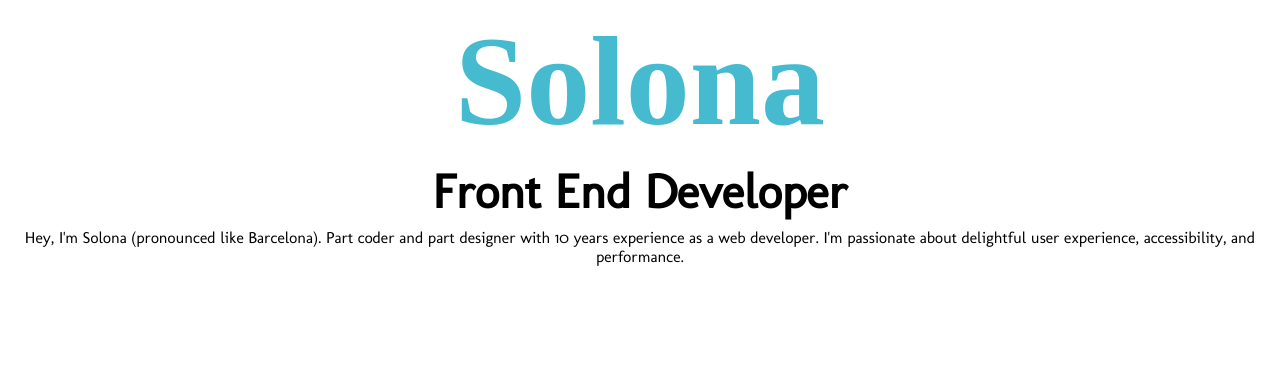
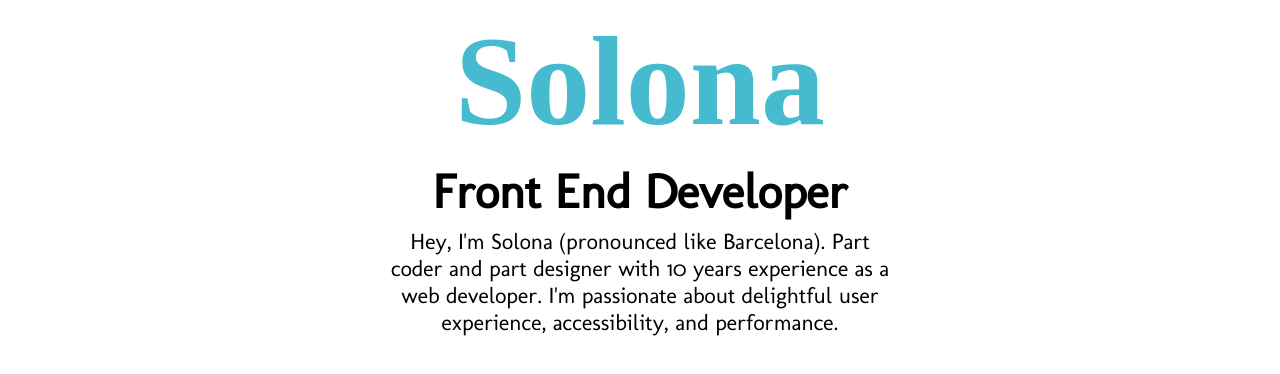
Before and after one commit to solonaarmstrong-zz/portfolio, a React (Create React App) app: page / in a window 1280 px wide. Shown: the top 374 px of the page. Built offline with nearby package versions, Linux system fonts and the light colour scheme; a web font is replaced by a local one.

Commit message:
Add Paragraph component

```diff
--- a/src/App.tsx
+++ b/src/App.tsx
@@ -3,6 +3,7 @@ import Heading from './components/Heading/Heading';
 import Skeleton from './components/Skeleton/Skeleton';
 import FadeIn from './components/FadeIn/FadeIn';
 import FadeInScale from './components/FadeInScale/FadeInScale';
+import Paragraph, { ParagraphSize } from './components/Paragraph/Paragraph';
 import {Color, Font} from './types';
 import './App.css';
 
@@ -18,16 +19,19 @@ class App extends Component<Props, State> {
   }
 
   componentDidMount() {
-    setTimeout(this.handleLoading, 2000);
+    setTimeout(this.handleLoading, 1500);
   }
 
   render() {
     const {loading} = this.state;
     const summaryMarkup = loading
       ? <Skeleton alignment='Centered' />
-      : <FadeIn duration={400}>Hey, I'm Solona (pronounced like Barcelona).
-        Part coder and part designer with 10 years experience as a web developer.
-        I'm passionate about delightful user experience, accessibility, and performance.</FadeIn>;
+      : <FadeIn duration={400}>
+          <Paragraph size={ParagraphSize.Large} centered>Hey, I'm Solona (pronounced like Barcelona).
+            Part coder and part designer with 10 years experience as a web developer.
+            I'm passionate about delightful user experience, accessibility, and performance.
+          </Paragraph>
+        </FadeIn>;
 
     return (
       <div className="App">
--- /dev/null
+++ b/src/components/Paragraph/Paragraph.css
@@ -0,0 +1,16 @@
+.Paragraph {
+    width: 80%;
+    max-width: 500px;
+}
+
+.Paragraph--medium {
+    font-size: 1.2rem;
+}
+
+.Paragraph--large {
+    font-size: 1.4rem;
+}
+
+.Paragraph--centered {
+    margin: auto;
+}
--- /dev/null
+++ b/src/components/Paragraph/Paragraph.tsx
@@ -0,0 +1,21 @@
+import React from 'react';
+import './Paragraph.css';
+
+export enum ParagraphSize {
+    Small = 'small',
+    Medium = 'medium',
+    Large = 'large',
+}
+
+interface Props {
+    size?: ParagraphSize;
+    centered?: boolean;
+    children: string;
+}
+
+function Paragraph({size = ParagraphSize.Medium, centered = false, children}: Props) {
+    const classNameCentered = centered ? ' Paragraph--centered' : '';
+    return <p className={`Paragraph Paragraph--${size}${classNameCentered}`}>{children}</p>;
+}
+
+export default Paragraph;
```
